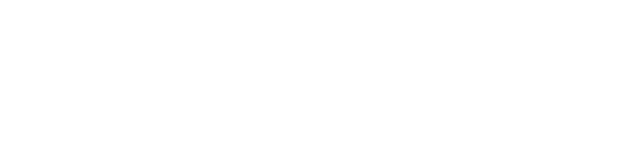
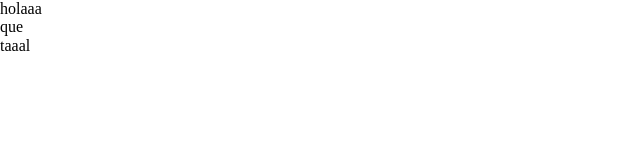
Before and after one commit to cvecina/tantahambre, a plain HTML site: page index.html in a window 1280 px wide. Shown: the whole page, without its empty margins (0-640 px from the left). Drawn offline with Linux system fonts and the light colour scheme.

Commit message:
ªªªªªª

```diff
--- a/index.html
+++ b/index.html
@@ -8,6 +8,8 @@
     <link rel="stylesheet" href="style.css">
 </head>
 <body>
-
+    <header>holaaa</header>
+    <main>que</main>
+    <footer>taaal</footer>
 </body>
 </html>
```
